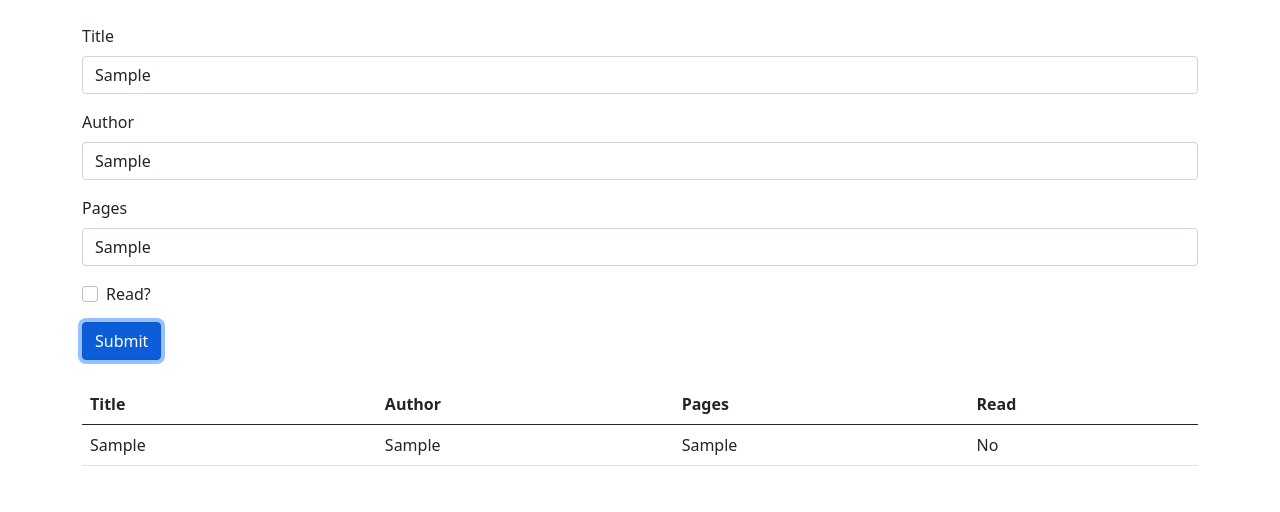
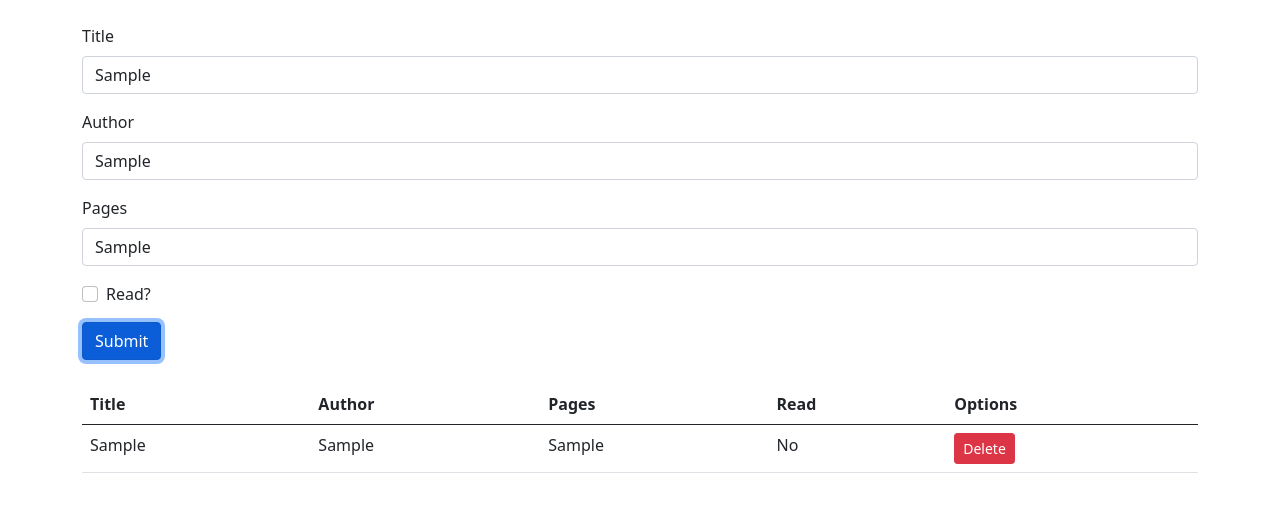
Before and after one commit to jpdf00/library-app, a plain HTML site: page index.html in a window 1280 px wide. Both pictures are taken after typing "Sample", "Sample", "Sample" into the empty fields and a click on the button "Submit". Drawn offline with nearby package versions, Linux system fonts and the light colour scheme.

Commit message:
Add button to remove books form the list

```diff
--- a/features/script/main.js
+++ b/features/script/main.js
@@ -33,20 +33,34 @@ function displayBooks(library) {
     let author=document.createElement('td');
     let pages=document.createElement('td');
     let read=document.createElement('td');
+    let opt=document.createElement('td')
+
+    let rmButton=document.createElement('button')
+    rmButton.setAttribute('onClick', 'deleteItem("'+i+'")');
+    rmButton.setAttribute('class', 'btn btn-danger btn-sm');
+    rmButton.textContent='Delete';
+
 
     author.innerHTML=book.author
     title.innerHTML=book.title
     pages.innerHTML=book.pages
     read.innerHTML=status
+    opt.appendChild(rmButton);
 
     row.appendChild(title);
     row.appendChild(author);
     row.appendChild(pages);
     row.appendChild(read);
+    row.appendChild(opt);
 
     table.appendChild(row);
 
   }
+}
+
+function deleteItem(index){
+  myLibrary.splice(index,1);
+  displayBooks(myLibrary);
 }
 
 const btn = document.querySelector('#addBooks');
--- a/index.html
+++ b/index.html
@@ -39,6 +39,7 @@
             <th>Author</th>
             <th>Pages</th>
             <th>Read</th>
+            <th>Options</th>
           </tr>
         </thead>
         <tbody id="contentTable">
```
